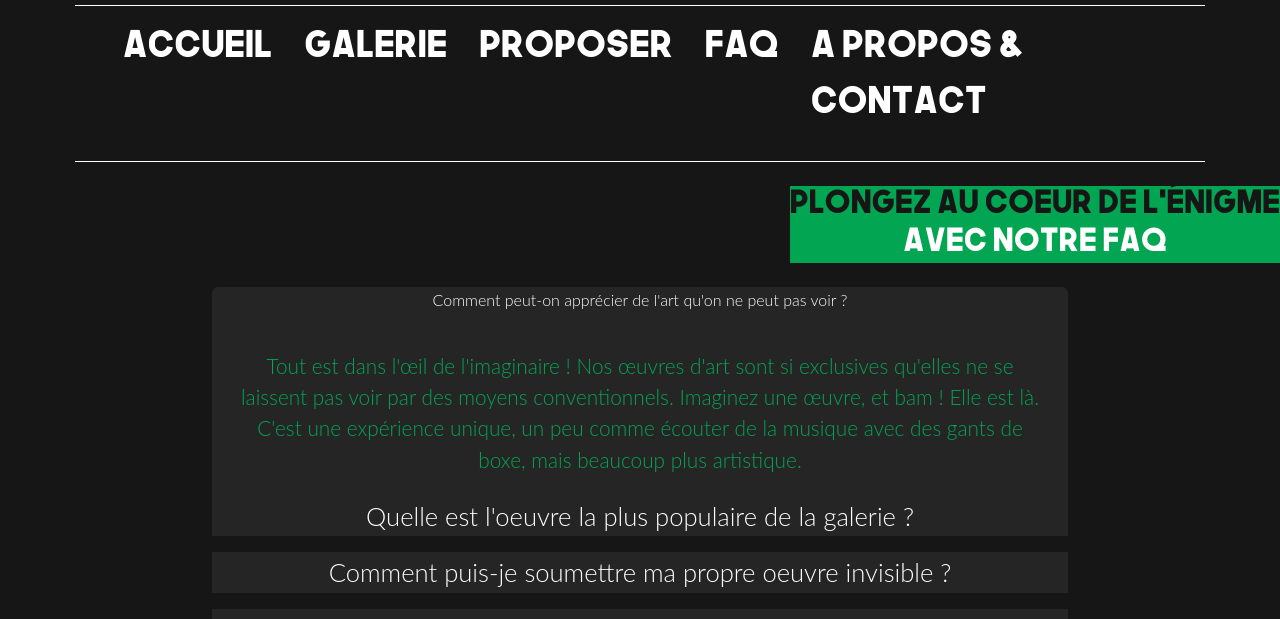
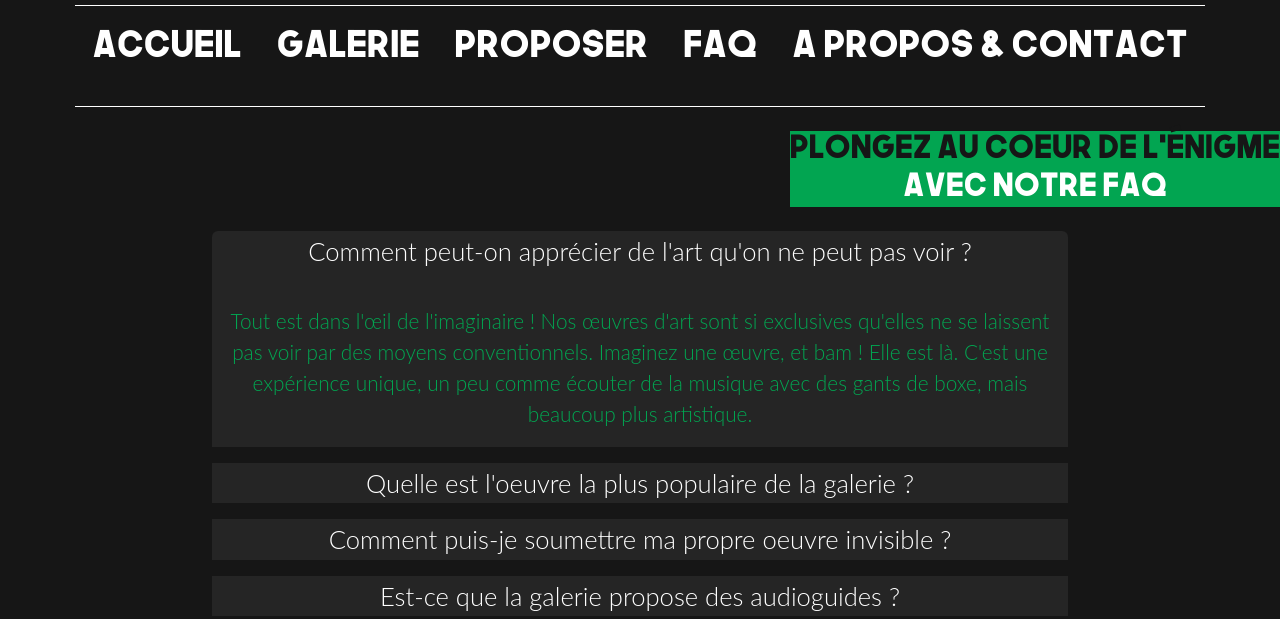
Before and after one commit to Baldaxx/glimpsGone, a plain HTML site: page faq.html in a window 1280 px wide. Both pictures are taken after a click on the button "Comment peut-on apprécier de l'art qu'on ne peut pas voir ?". Shown: the part 145-764 px from the top of the page. Drawn offline with nearby package versions, Linux system fonts and the light colour scheme.

Commit message:
correction suite debrief

```diff
--- a/style.css
+++ b/style.css
@@ -52,6 +52,7 @@ nav ul {
     display: flex;
     justify-content: space-around;
     list-style-type: none;
+    padding-left: 0;
 }
 
 nav li a {
@@ -72,9 +73,6 @@ nav li a:hover {
     font-family: 'Lato light', 'arial';
     padding-right: 100px;
     font-size: 1rem;
-    padding-top: 100px;
-    padding-left: 70px;
-    padding-right: 70px;
 }
 
 .texteFocus {
@@ -152,7 +150,7 @@ nav li a:hover {
 .accordion-item {
     background-color: rgba(255, 255, 255, 0.062);
     border: none;
-    font-size: 1rem;
+    font-size: 1.6rem;
     font-family: 'lato light', 'arial'!important;
     margin-left: 200px;
     margin-right: 200px;
@@ -163,12 +161,16 @@ nav li a:hover {
     color: #02A551;
     font-size: 1.3rem;
     font-family: 'lato light', 'arial'!important;
-    padding: 2.5%;
+    padding: 2%;
 }
 .container-fluid button {
 background-color: rgba(247, 0, 0, 0);
 border: none;
 font-family: 'lato light', 'arial'!important;
+}
+
+.accordion-collapse {
+    margin-bottom: 16px;
 }
 
 .collapsed {
```
Also changed, not shown: galerie.html (+1 -1 lines).
